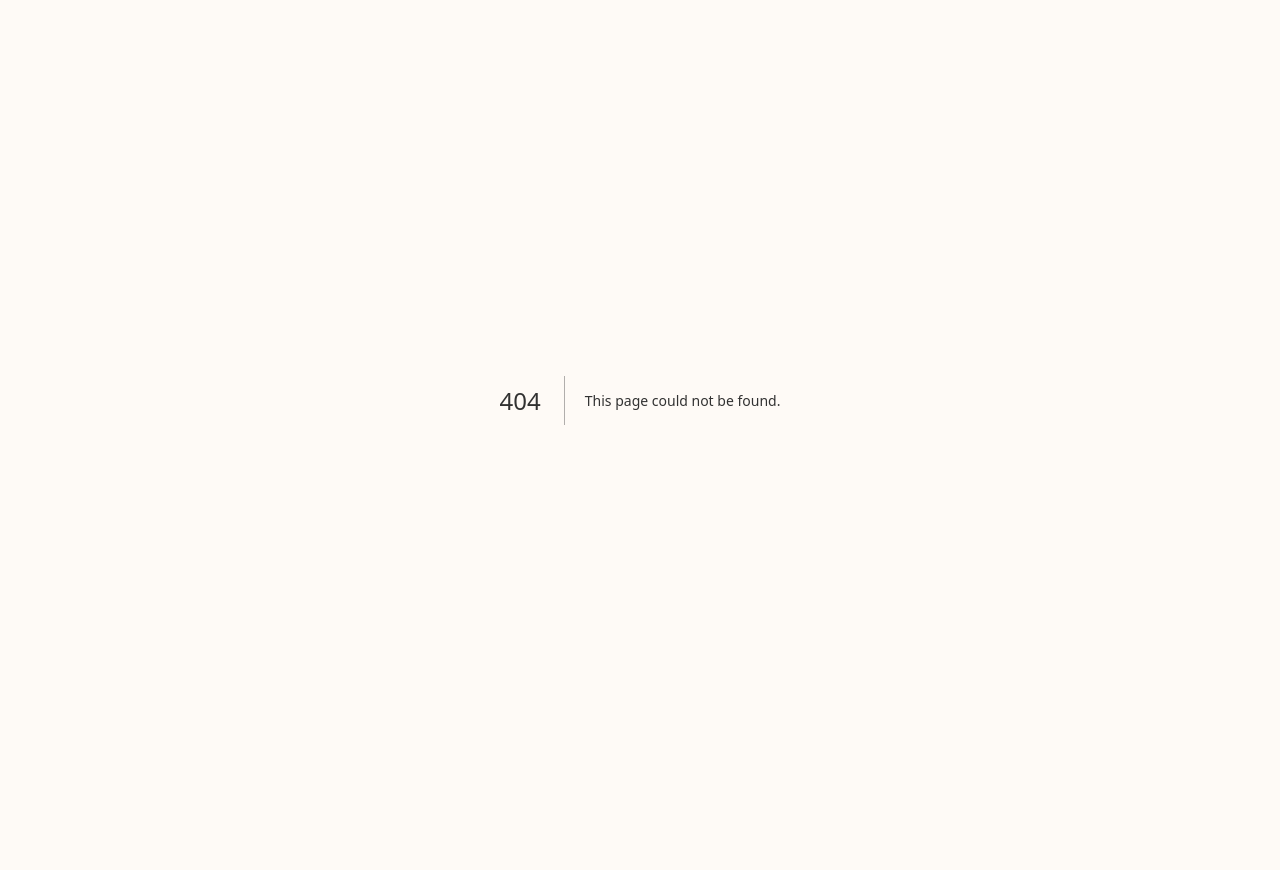
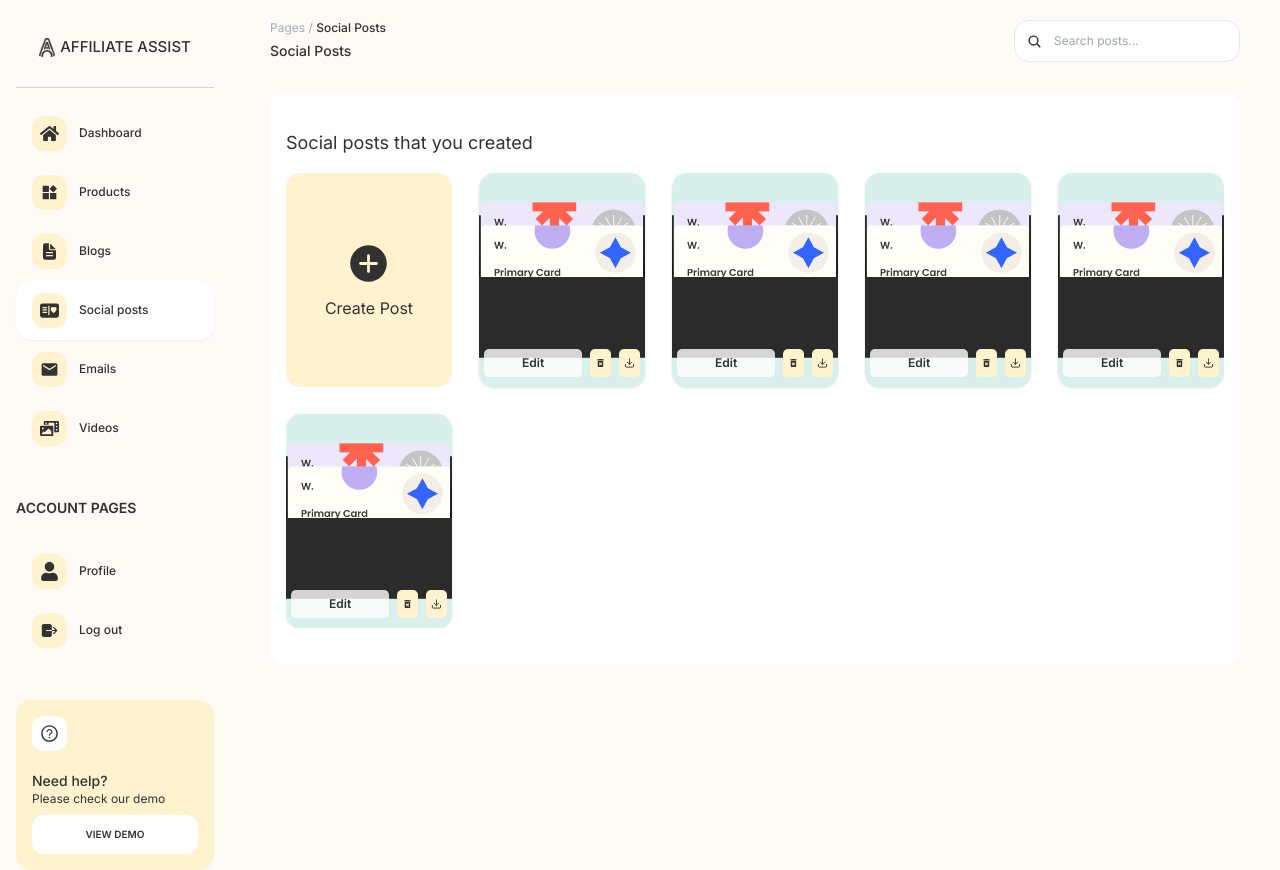
Before and after one commit to hamzahusic/affiliate-assist-app, a Next.js app: page /dashboard/post in a window 1280 px wide. Before the commit this address had no page. Before the commit the page ends 800 px from the top, so only its background shows below. Built offline with nearby package versions, Linux system fonts and the light colour scheme.

Commit message:
Finished UI of first page for Blog and Social post

```diff
--- a/app/dashboard/blog/page.js
+++ b/app/dashboard/blog/page.js
@@ -10,9 +10,11 @@ const page = () => {
             <div className="bg-white rounded-[15px] px-4 py-9">
                 <h2 className=" text-lg mb-4">Blogs that you created</h2>
                 <div
-                className="grid place-items-center grid-cols-1 sm:grid-cols-2 md:grid-cols-3 lg:grid-cols-4 xl:grid-cols-5 grid-rows-[214px] gap-[27px] max-h-[650px] h-full overflow-y-auto"
+                className="grid place-items-center grid-cols-1 sm:grid-cols-2 md:grid-cols-3 lg:grid-cols-4 xl:grid-cols-5 grid-rows-[214px] gap-[27px] max-h-[650px] h-full overflow-y-auto "
                 >
-                    <CreateCard text={"Create Blog"} createAction={() => console.log("Blog added!")}/>
+                    <div className="max-w-[230px] md:max-w-[189px] w-full h-full">
+                        <CreateCard text={"Create Blog"} createAction={() => console.log("Blog added!")}/>
+                    </div>
                     <BlogCard/>
                     <BlogCard/>
                     <BlogCard/>
--- /dev/null
+++ b/app/dashboard/post/page.js
@@ -0,0 +1,29 @@
+"use client"
+import PostCard from "@/components/Cards/PostCard";
+import CreateCard from "@/components/CreateCard";
+import PageNav from "@/components/PageNav";
+
+const page = () => {
+    return (
+        <>
+            <PageNav placeholder={"Search posts..."} pageName={"Social Posts"}/>
+            <div className="bg-white rounded-[15px] px-4 py-9">
+                <h2 className=" text-lg mb-4">Social posts that you created</h2>
+                <div
+                className="grid place-items-center grid-cols-1 sm:grid-cols-2 md:grid-cols-3 lg:grid-cols-4 xl:grid-cols-5 grid-rows-[214px] gap-[27px] max-h-[650px] h-full overflow-y-auto"
+                >
+                    <div className="max-w-[230px] md:max-w-[189px] w-full h-full">
+                        <CreateCard text={"Create Post"} createAction={() => console.log("Social post added!")}/>
+                    </div>
+                    <PostCard/>
+                    <PostCard/>
+                    <PostCard/>
+                    <PostCard/>
+                    <PostCard/>
+                </div>
+            </div>
+        </>
+     );
+}
+
+export default page;
--- /dev/null
+++ b/components/Cards/PostCard.jsx
@@ -0,0 +1,24 @@
+import { MdDeleteForever } from "react-icons/md";
+import { FiDownload } from "react-icons/fi";
+import Image from "next/image";
+
+const PostCard = () => {
+    return (
+        <div className=" rounded-[15px] shadow relative overflow-hidden w-full h-full max-w-[230px] md:max-w-[189px]">
+            <Image
+                src={"/images/footer.png"}
+                className="w-full h-[214px] object-cover"
+                width={189}
+                height={214}
+                alt="Social post image"
+            />
+            <div className=" flex items-center justify-center gap-[8px] absolute bottom-[10px] left-[5px] right-[5px] ">
+                <button className=" bg-white/80 px-[38px] py-[5px] text-[12px] font-semibold rounded-[5px] text-tcolor">Edit</button>
+                <MdDeleteForever size={28} className=" bg-dcolor p-[5px] rounded-[5px] cursor-pointer"/>
+                <FiDownload size={28} className=" bg-dcolor p-[5px] rounded-[5px] cursor-pointer"/>
+            </div>
+        </div>
+     );
+}
+
+export default PostCard;
--- a/components/CreateCard.jsx
+++ b/components/CreateCard.jsx
@@ -3,7 +3,7 @@ import { IoIosAddCircle } from "react-icons/io";
 
 const CreateCard = ({text,createAction}) => {
     return (
-        <div className=" bg-dcolor rounded-[15px] grid place-items-center cursor-pointer w-full h-full max-w-[230px] md:max-w-[189px]" onClick={createAction}>
+        <div className=" bg-dcolor rounded-[15px] grid place-items-center cursor-pointer w-full h-full" onClick={createAction}>
             <div>
                 <IoIosAddCircle size={45} className=" text-tcolor mx-auto mb-[10px]"/>
                 <p className=" text-[16px]">{text}</p>
```
